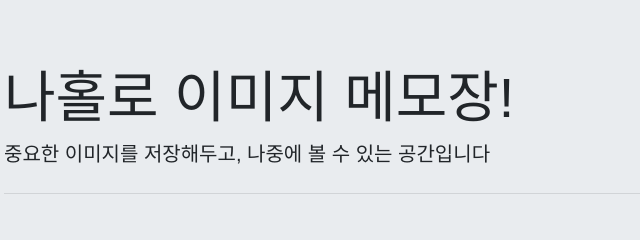
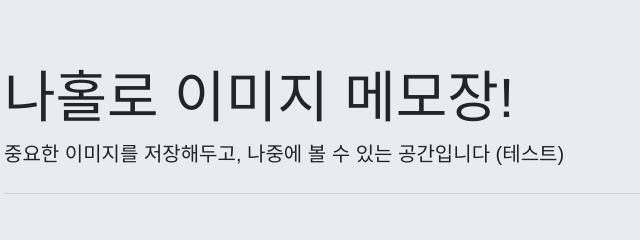
Before and after one commit to kimdh-hi/sparta-nbcamp-aws-front, a plain HTML site: page index.html in a window 1280 px wide. Shown: the top 240 px of the page, 218-858 px from the left. Drawn offline with nearby package versions, Linux system fonts and the light colour scheme; a web font is replaced by a local one.

Commit message:
자동배포 테스트

```diff
--- a/index.html
+++ b/index.html
@@ -59,7 +59,7 @@
 <div class="wrap">
     <div class="jumbotron">
         <h1 class="display-4">나홀로 이미지 메모장!</h1>
-        <p class="lead">중요한 이미지를 저장해두고, 나중에 볼 수 있는 공간입니다</p>
+        <p class="lead">중요한 이미지를 저장해두고, 나중에 볼 수 있는 공간입니다 (테스트)</p>
         <hr class="my-4">
     </div>
     <div id="post-box" class="form-post">
```
